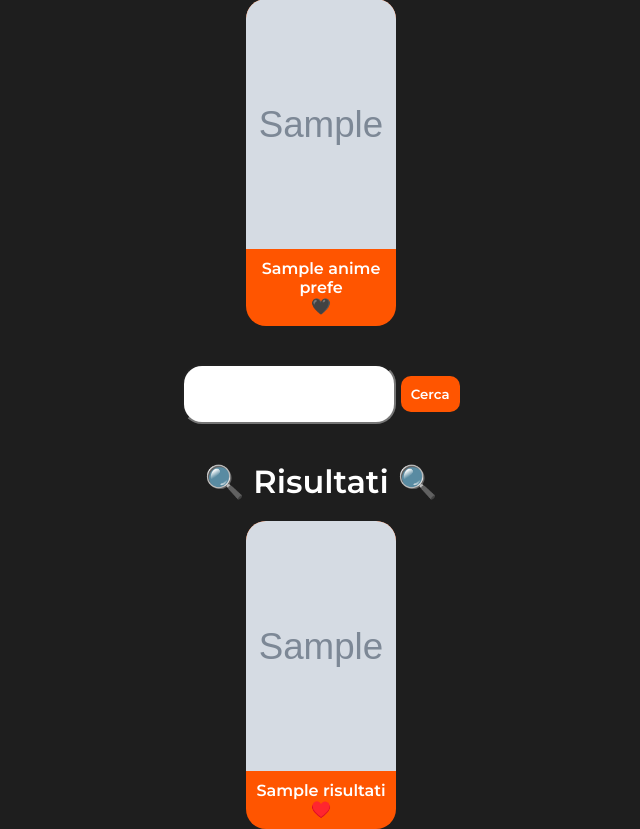
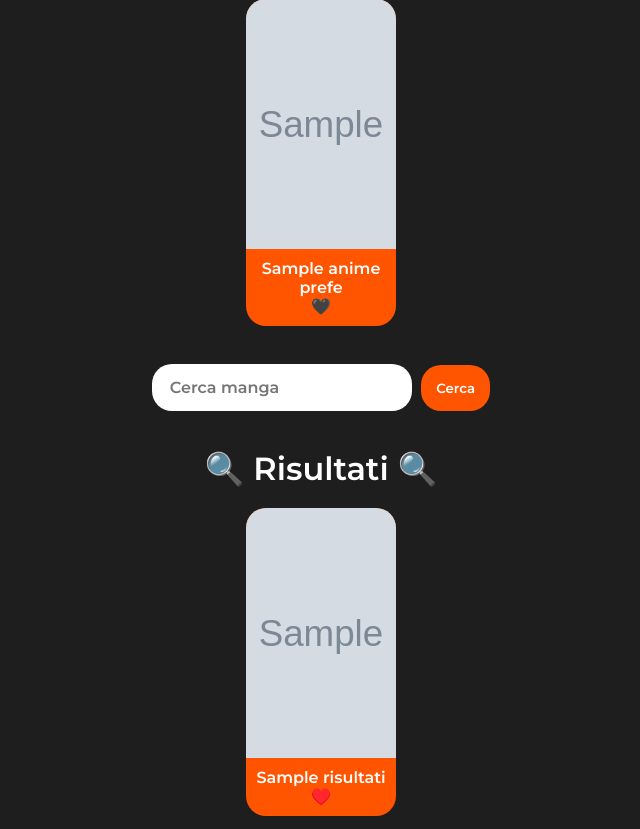
Before and after one commit to dj2828/ani-cli-ita, a Flask app: template web/templates/index.html in a window 1280 px wide. Shown: the part 446-1275 px from the top of the page, without its empty margins (319-959 px from the left). Run offline with Flask 3, Linux system fonts and the light colour scheme; the template is opened without the code that fills it: most values are stand-ins (such as "Sample title", 1, 10 or a date in 2020); grey boxes marked "Sample" are stand-in pictures.

Commit message:
search bar style updated

```diff
--- a/manga/templates/index.html
+++ b/manga/templates/index.html
@@ -66,9 +66,19 @@
 
         .button {
             background-color: #ff5500;
-            padding: 10px;
-            border-radius: 10px;
+            padding: 15px;
+            border-radius: 20px;
             cursor: pointer;
+        }
+
+        #search-input {
+            margin-right: 5px;
+            padding: 14px 18px;
+            border-radius: 20px;
+            color: black;
+            border: none;
+            min-width: 260px;
+            font-size: 1rem;
         }
 
         @media (max-width: 1050px) {
@@ -133,7 +143,7 @@
     <center>
     <br><br>
     <form action="{{ url_for('manga.index') }}" method="get">
-        <input type="search" name="q" style="padding: 20px; border-radius: 20px; color: black;" value="{{ q if q else ''}}">
+        <input type="search" id="search-input" name="q" placeholder="Cerca manga" value="{{ q if q else '' }}">
         <button type="submit" style="border: none;" class="button">Cerca</button>
     </form>
     <br><br>
--- a/web/templates/play.html
+++ b/web/templates/play.html
@@ -62,8 +62,8 @@
 
         .button {
             background-color: #ff5500;
-            padding: 10px;
-            border-radius: 10px;
+            padding: 15px;
+            border-radius: 20px;
             margin: 10px;
             cursor: pointer;
         }
```
Also changed, not shown: web/templates/index.html (+13 -3 lines).
